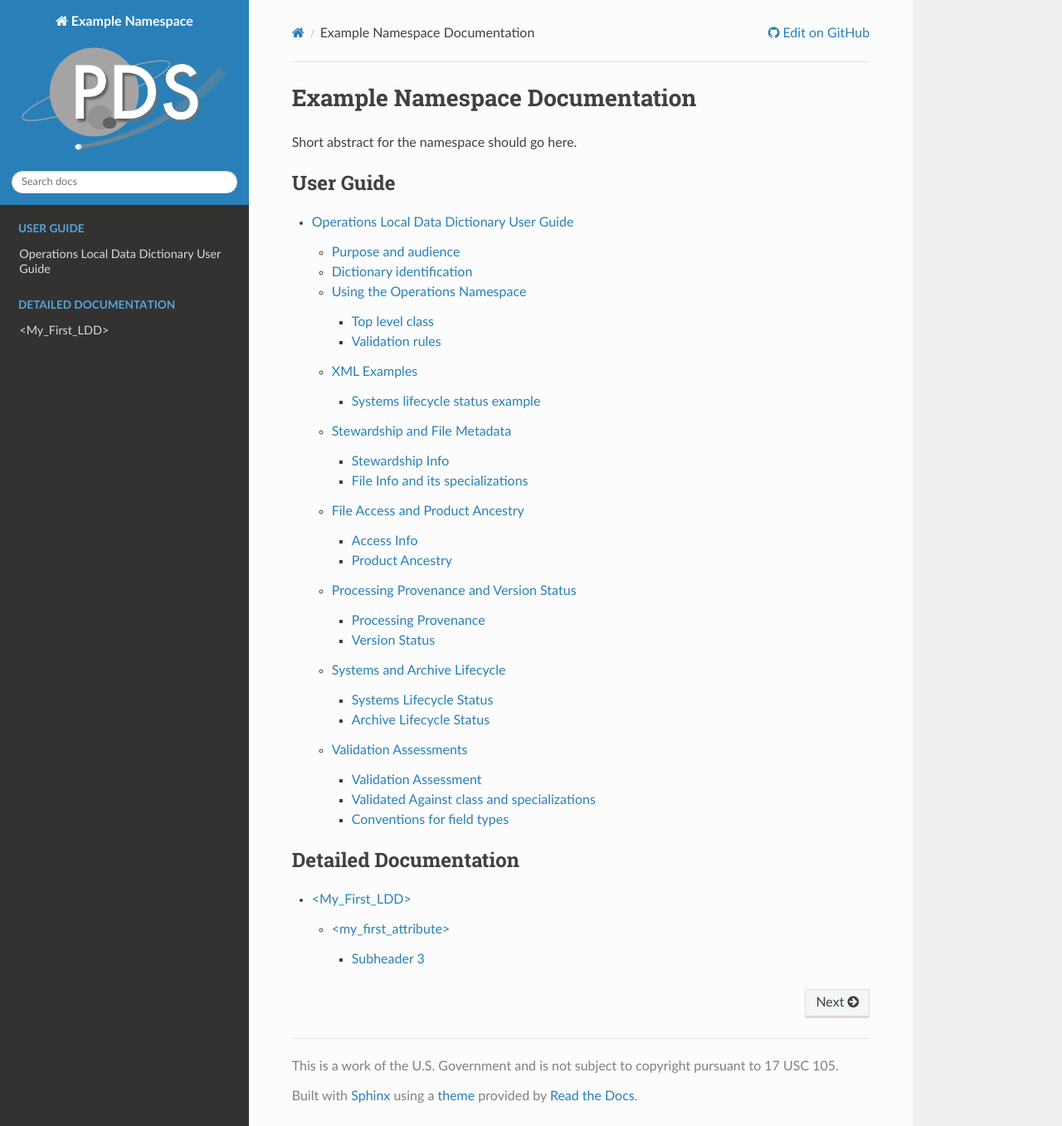
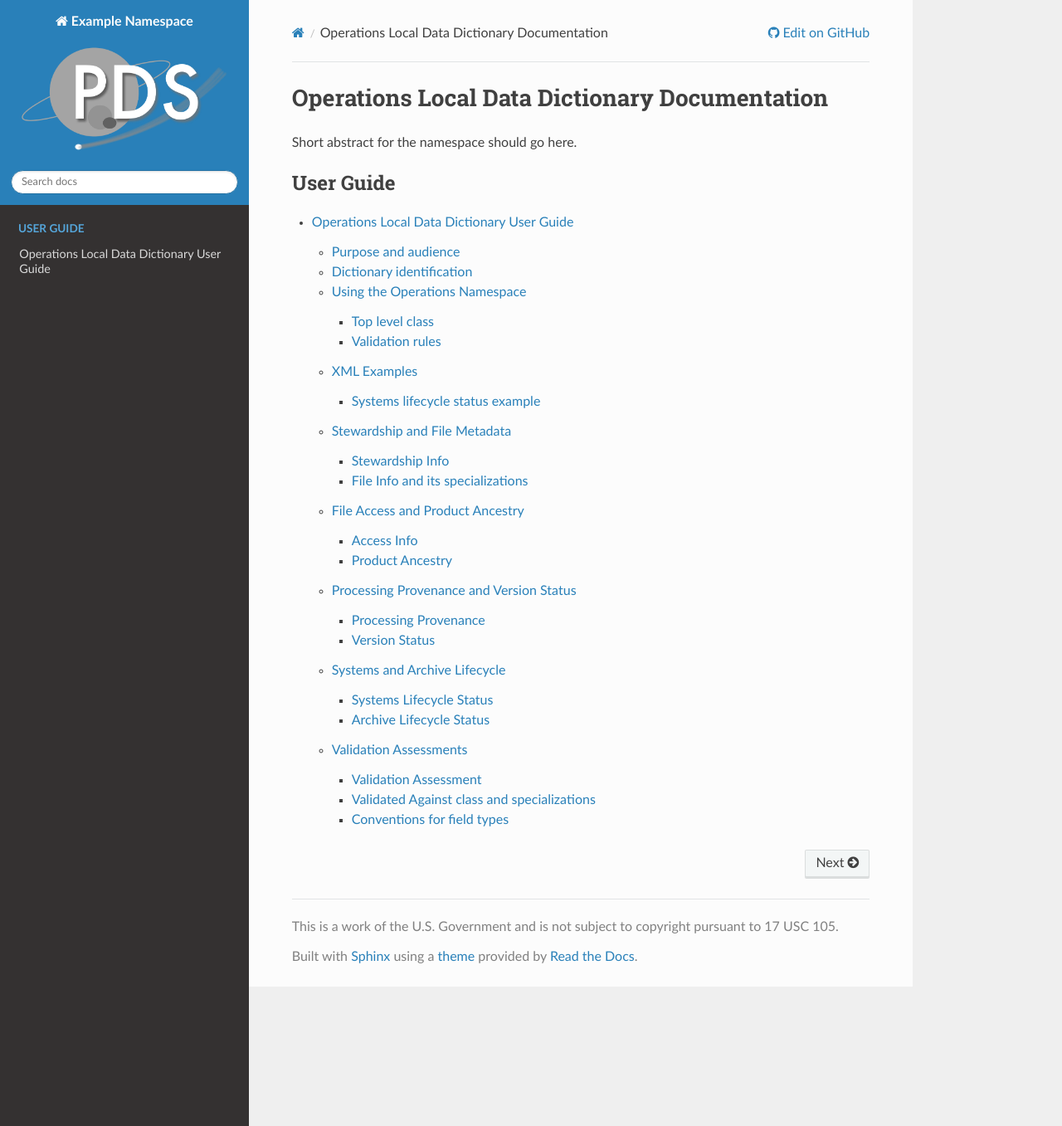
Before and after one commit to pds-data-dictionaries/ldd-ops, a Sphinx documentation site: the page built from docs/source/index.rst, in a window 1280 px wide and 1357 px high. Shown: the whole window at 83% size. Built offline with Sphinx 7.4.7 and the Read the Docs theme 3.1.0, drawn with Linux system fonts in a browser that asks for light colours.

Commit message:
Update documentation header and structure

```diff
--- a/docs/source/index.rst
+++ b/docs/source/index.rst
@@ -1,23 +1,10 @@
-.. PDS Local Data Dictionaries documentation master file, created by
-   sphinx-quickstart on Thu Jul  2 18:01:19 2020.
-   You can adapt this file completely to your liking, but it should at least
-   contain the root `toctree` directive.
-
-Example Namespace Documentation
-===================================
+Operations Local Data Dictionary Documentation
+==============================================
 
 .. include:: intro.md
 
+.. toctree::
+   :maxdepth: 3
+   :caption: User Guide
 
-.. toctree::
-    :maxdepth: 3
-    :caption: User Guide
-
-    user/user-guide
-
-
-.. toctree::
-    :maxdepth: 3
-    :caption: Detailed Documentation
-
-    detailed/example
+   user/user-guide
```
